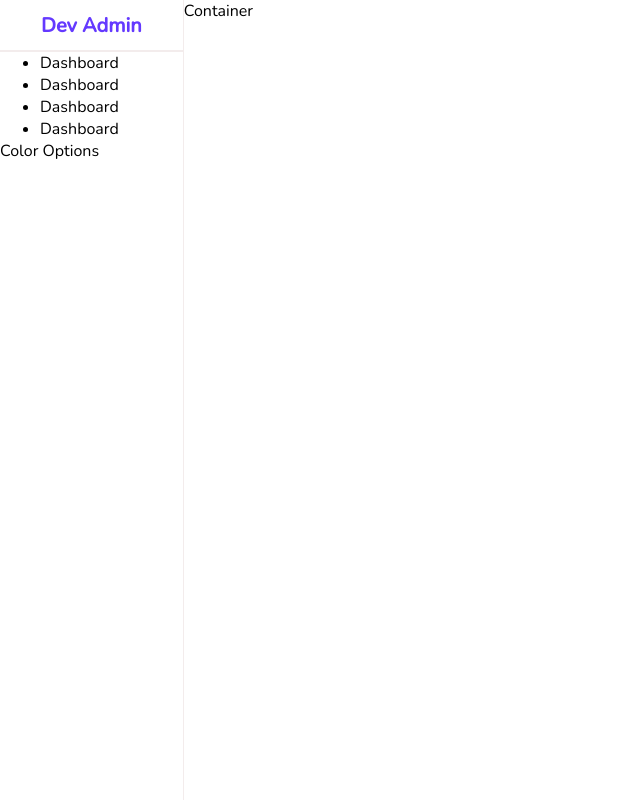
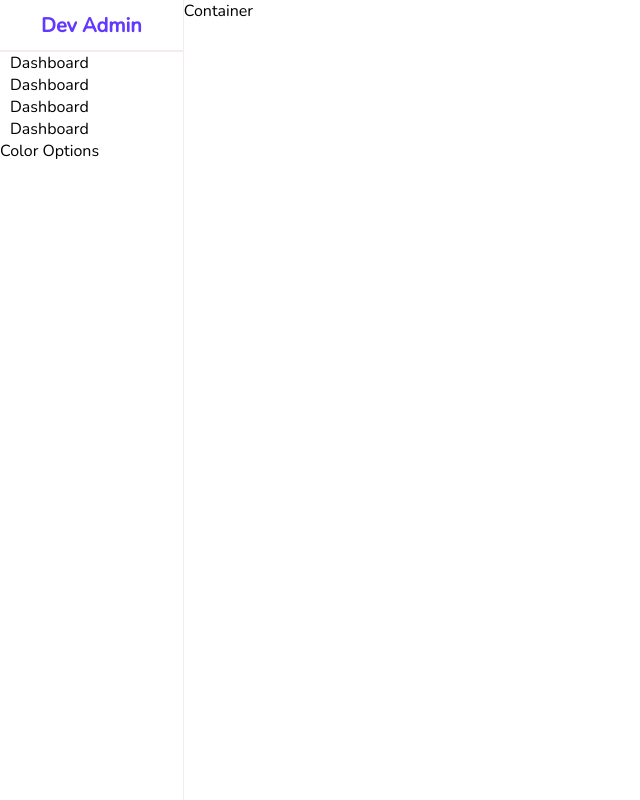
Before and after one commit to Solamatics/dev-admin-dashboard, a React (Create React App) app: page / in a window 1280 px wide. Shown: the whole page, without its empty margins (0-640 px from the left). Built offline with nearby package versions, Linux system fonts and the light colour scheme.

Commit message:
create pages and components folders

```diff
--- a/src/components/sidebar/sidebar.scss
+++ b/src/components/sidebar/sidebar.scss
@@ -21,4 +21,14 @@
     height: 0;
     border: 0.5px solid rgb(243, 236, 236);
   }
+
+  .center {
+    padding-left: 10px;
+
+    ul {
+      list-style: none;
+      margin: 0;
+      padding: 0;
+    }
+  }
 }
```
